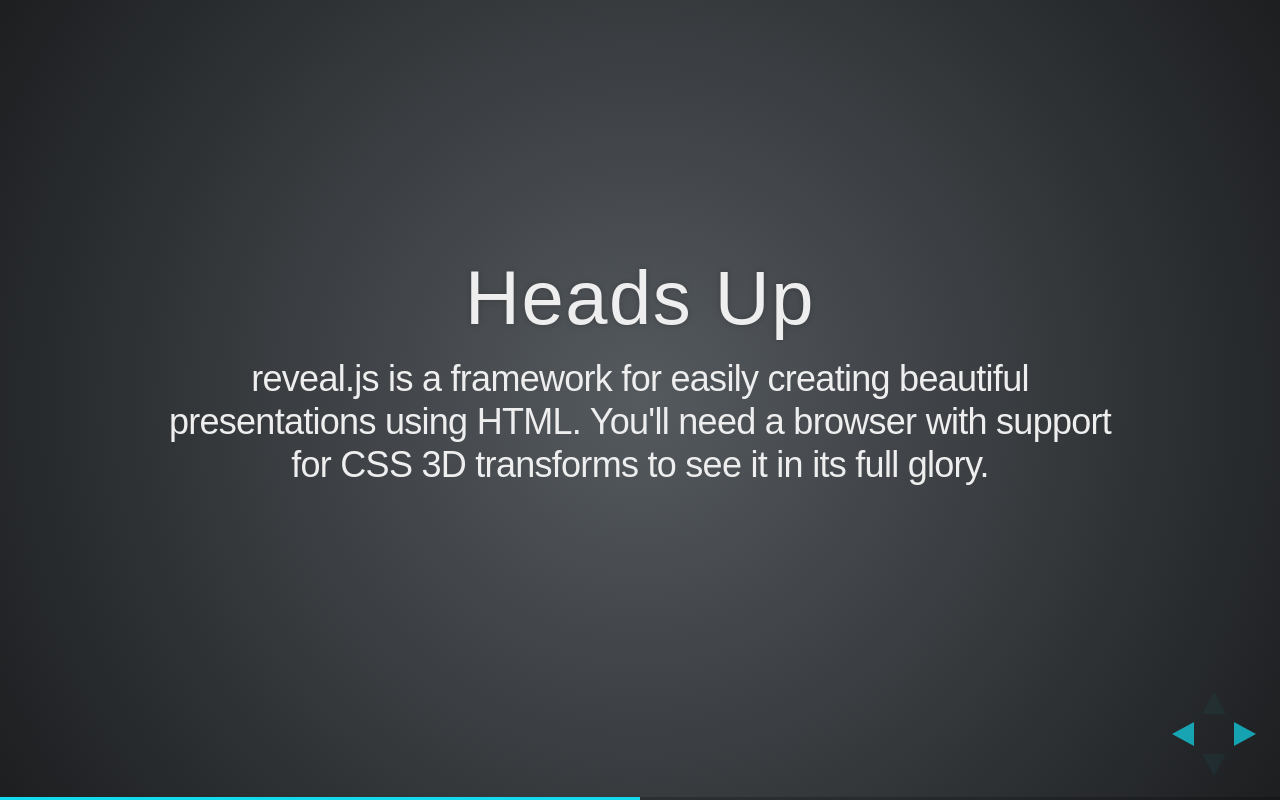
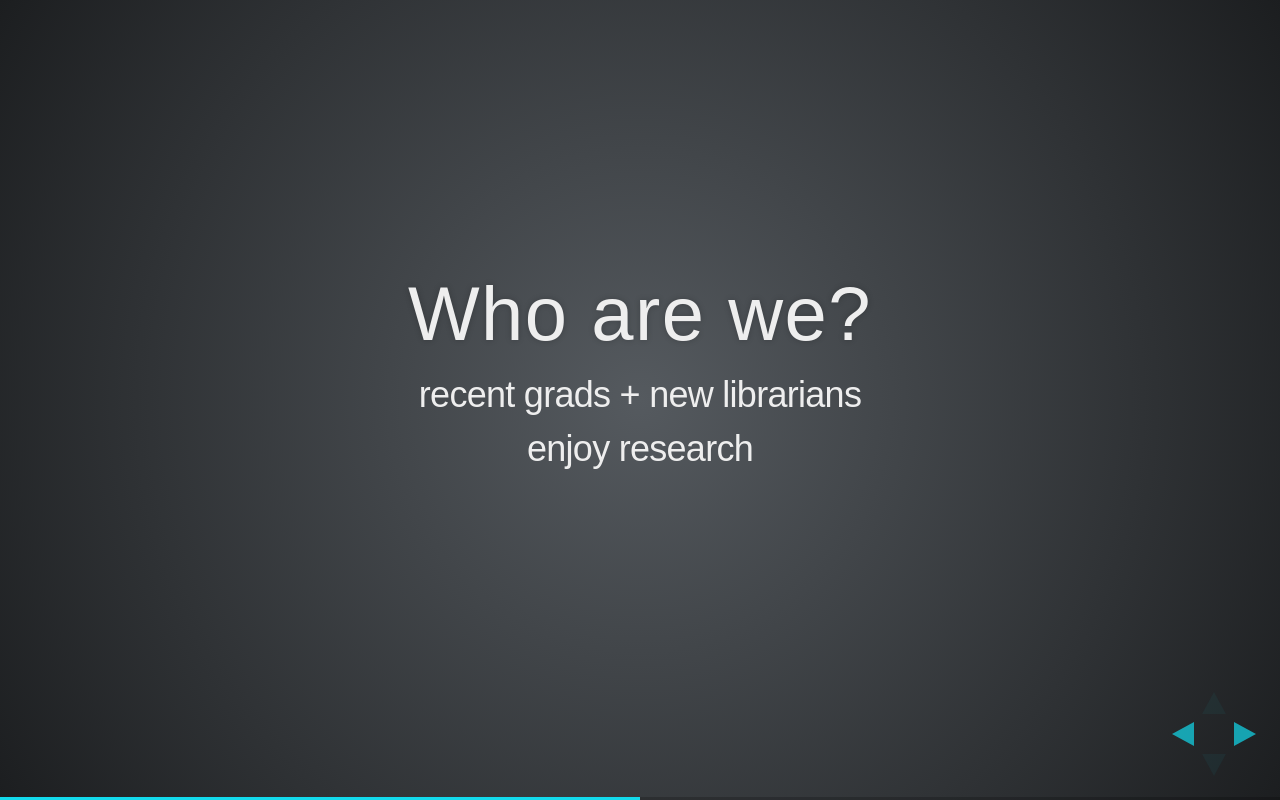
Before and after one commit to kittmcg/library-transitions, a website: page index.html in a window 1280 px wide. Both pictures are taken after a click on the element 1251 px from the left and 734 px from the top of the page. Drawn offline with Linux system fonts and the light colour scheme; a web font is replaced by a local one.

Commit message:
Who are we slide

```diff
--- a/index.html
+++ b/index.html
@@ -53,10 +53,12 @@
 				</section>
 
 				<section>
-					<h2>Heads Up</h2>
+					<h2>Who are we?</h2>
 					<p>
-						reveal.js is a framework for easily creating beautiful presentations using HTML. You'll need a browser with
-						support for CSS 3D transforms to see it in its full glory.
+						recent grads + new librarians
+					</p>
+					<p>
+						enjoy research
 					</p>
 
 					<aside class="notes">
```
